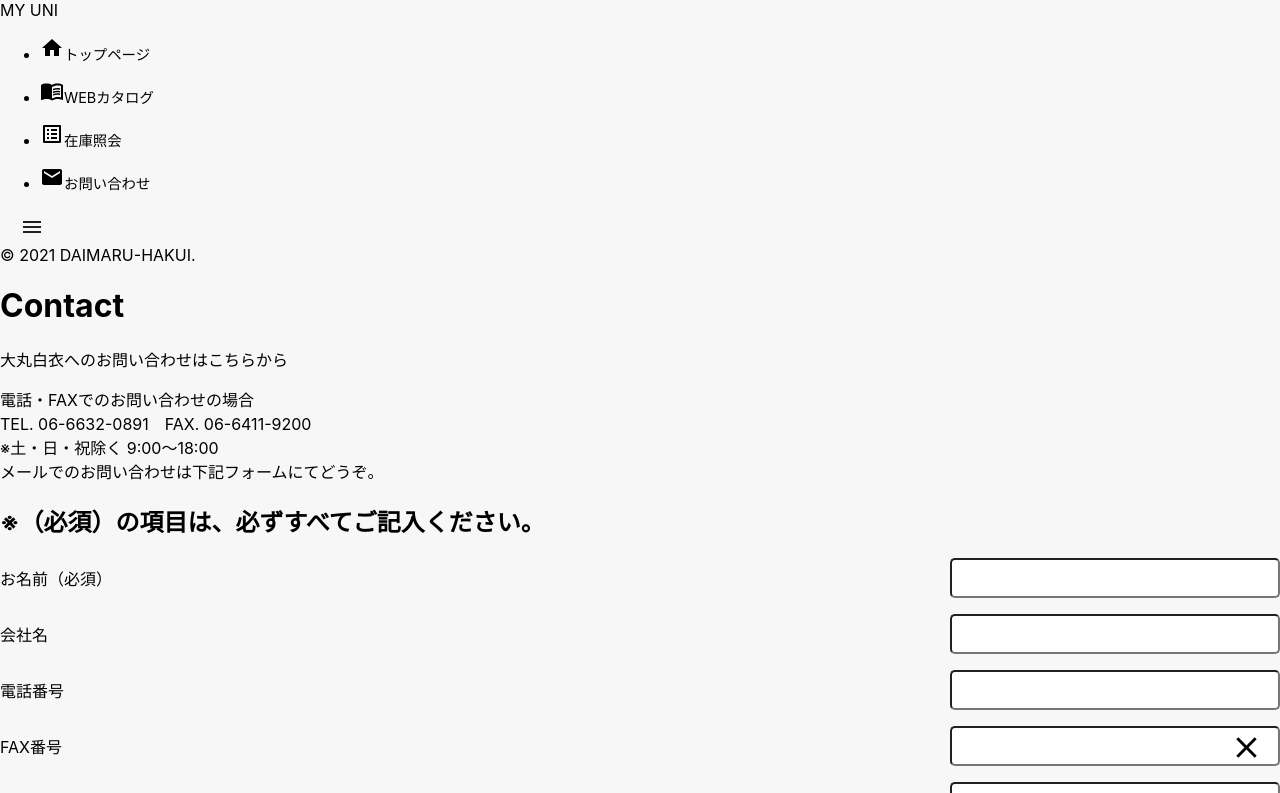
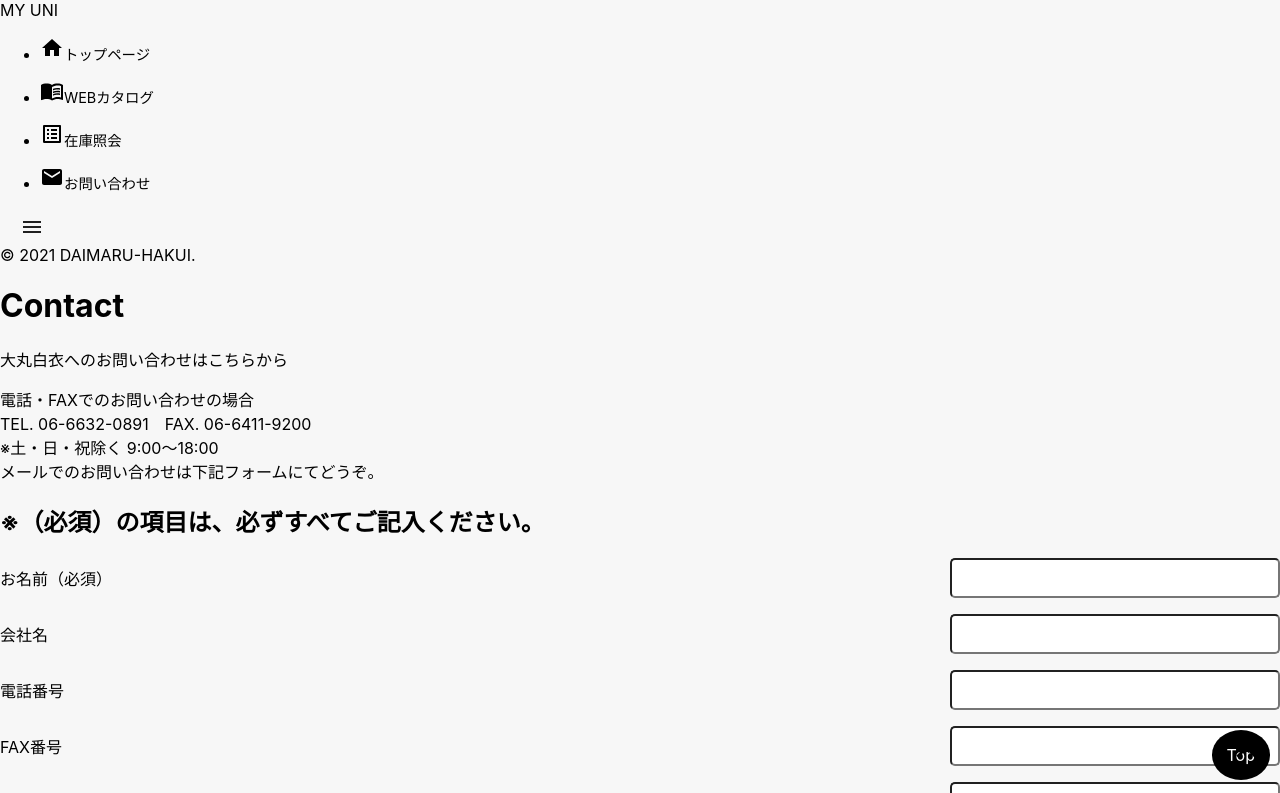
Before and after one commit to sukebon/01project, a Next.js app: page /contact in a window 1280 px wide. Shown: the top 793 px of the page. Built offline with nearby package versions, Linux system fonts and the light colour scheme; no server answers.

Commit message:
scroll top

```diff
--- a/next.config.js
+++ b/next.config.js
@@ -2,7 +2,7 @@
 module.exports = {
   reactStrictMode: true,
   // distDir: "build",
-  experimental: {
-    optimizeFonts: true,
-  },
+  // experimental: {
+  //   optimizeFonts: true,
+  // },
 };
--- a/src/components/Layout/Layout.tsx
+++ b/src/components/Layout/Layout.tsx
@@ -3,6 +3,7 @@
 import React from "react";
 import Footer from "../Footer/Footer";
 import Header from "../Header/Header";
+import ScrollTop from "components/ScrollTop/ScrollTop";
 
 const Layout: React.FC = (props) => {
   const { children } = props;
@@ -16,6 +17,7 @@
         <main className={`min-h-screen w-full overflow-hidden`}>
           {children}
           {/* <Footer /> */}
+          <ScrollTop />
         </main>
       </div>
       <PopUpArea />
--- /dev/null
+++ b/src/components/ScrollTop/ScrollTop.module.scss
@@ -0,0 +1,10 @@
+.scrollTo {
+  position: fixed;
+  bottom: 20px;
+  right: 10px;
+  padding: 15px;
+  cursor: pointer;
+  border-radius: 50%;
+  background-color: black;
+  color: white;
+}
--- /dev/null
+++ b/src/components/ScrollTop/ScrollTop.tsx
@@ -0,0 +1,21 @@
+import React from "react";
+import Styles from "./ScrollTop.module.scss";
+const ScrollTop = () => {
+  return (
+    <div>
+      <div
+        className={`${Styles.scrollTo}`}
+        onClick={() => {
+          window.scrollTo({
+            top: 0,
+            behavior: "smooth",
+          });
+        }}
+      >
+        Top
+      </div>
+    </div>
+  );
+};
+
+export default ScrollTop;
```
Also changed, not shown: package.json (+7 -5 lines), src/pages/index.tsx (+8 -1 lines), next-env.d.ts, 1 other file (tests, documents, lock files or other folders).
